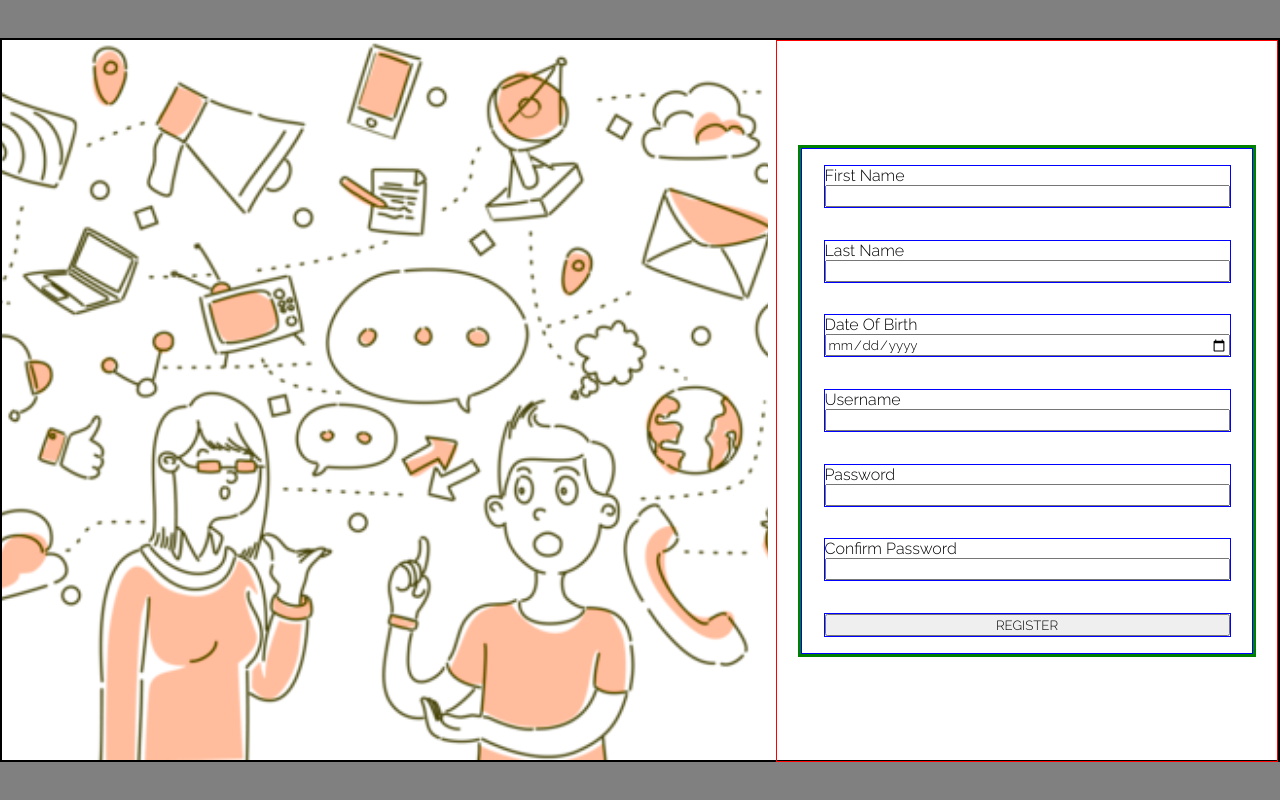
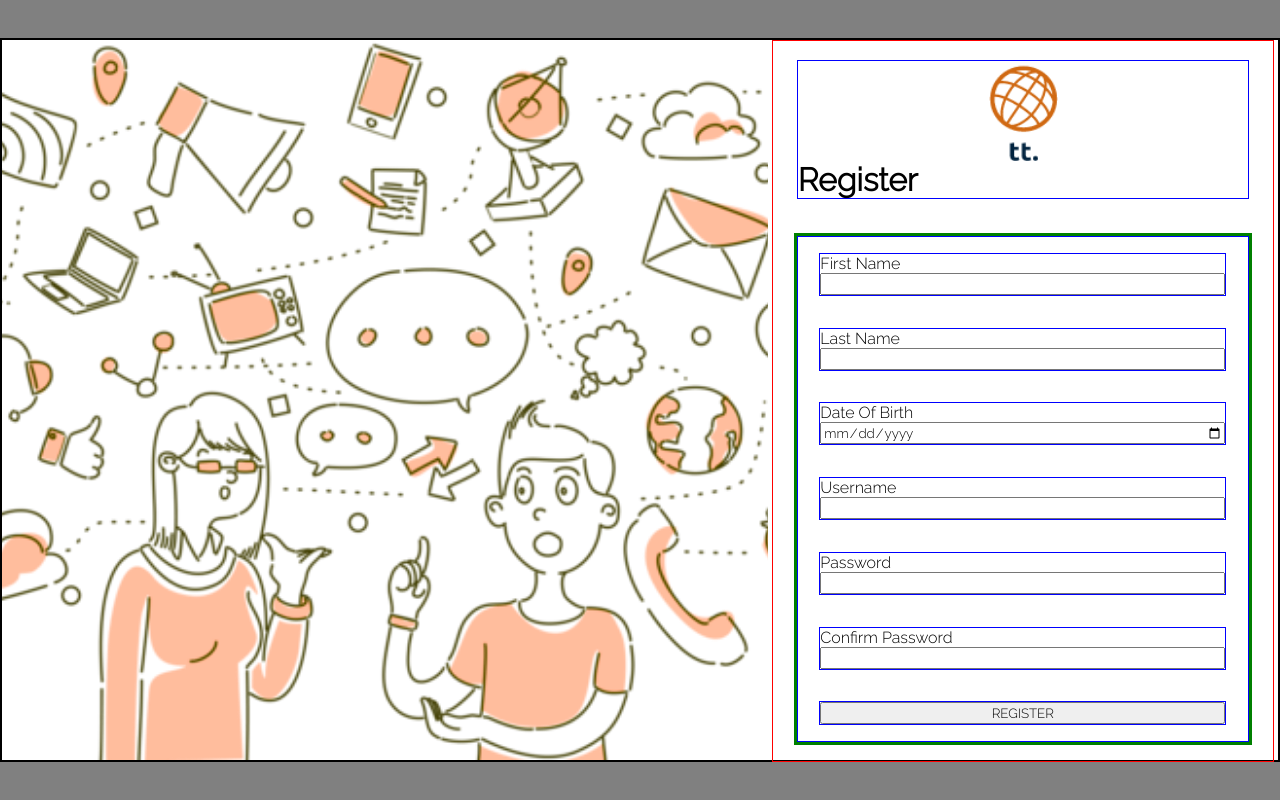
Before and after one commit to temiloluwa-js/twita, a React (Create React App) app: page /register in a window 1280 px wide. Built offline with nearby package versions, Linux system fonts and the light colour scheme; no server answers.

Commit message:
i luv css

```diff
--- a/src/components/authorisation/Register.js
+++ b/src/components/authorisation/Register.js
@@ -4,6 +4,7 @@ import React, { useState, useEffect } from "react";
 import { useNavigate } from "react-router";
 import styles from "../styles/Register.module.css";
 import image from "./kindpng_4274389.png";
+import logo from './tt.png'
 
 const Register = () => {
   const [profiles, setProfiles] = useState([]);
@@ -84,9 +85,14 @@ const Register = () => {
   return (
     <div className={styles.loginpage}>
       <div className={styles.form_div}>
+
         <img src={image} className={styles.img} />
 
         <form onSubmit={formik.handleSubmit} className={styles.form}>
+        <div>
+          <img src={logo} alt="Logo" className={styles.logo}/>
+          <h1>Register</h1>
+        </div>
           <div className={styles.form_details}>
             <div>
               <label htmlFor="firstName">First Name</label>
--- a/src/components/styles/Register.module.css
+++ b/src/components/styles/Register.module.css
@@ -8,6 +8,12 @@
 .error {
   margin: auto;
   color: red;
+}
+
+.logo{
+  width: 70px;
+  height: 100px;
+  align-self: center;
 }
 
 .img {
@@ -27,7 +33,6 @@
   border: 10px solid yellow;
   display: flex;
   height: 90%;
-  justify-content: space-between;
   margin: auto;
   align-self: center;
   background-color: white;
@@ -39,6 +44,7 @@
   height: 100%;
   border: 1px solid red;
   display: flex;
+  margin: auto;
   max-width: 500px;
   width: 100%;
 
```
Also changed, not shown: src/components/authorisation/tt.png (added).
